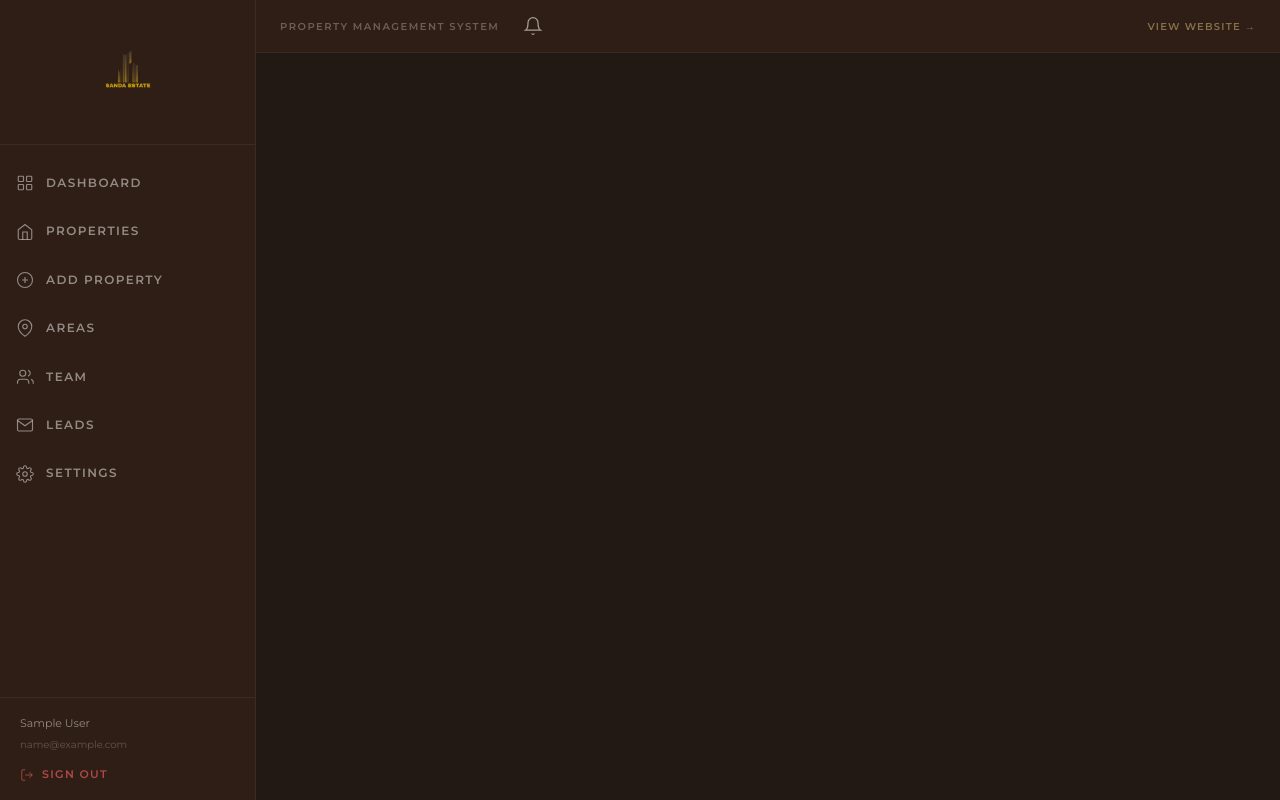
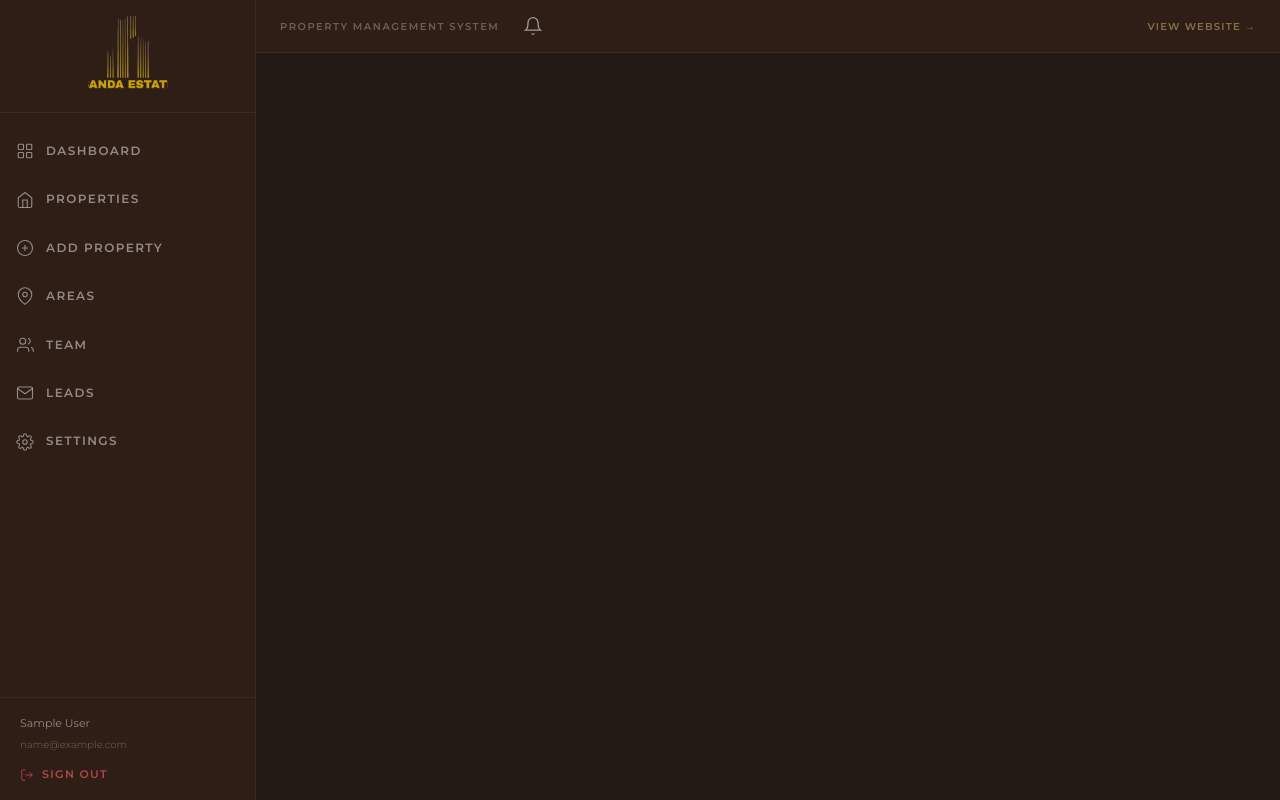
Before and after one commit to ArslanEjaz61/Sanda-Estate, a React (Vite) app: page /admin in a window 1280 px wide. Built offline with nearby package versions, Linux system fonts and the light colour scheme; no server answers; sample sign-in values are in the browser's storage; a web font is replaced by a local one.

Commit message:
Crop transparent padding and resize logo in admin sidebar

```diff
--- a/src/admin/AdminLayout.jsx
+++ b/src/admin/AdminLayout.jsx
@@ -61,7 +61,7 @@ export default function AdminLayout() {
       {/* Sidebar */}
       <aside className={`fixed lg:static inset-y-0 left-0 z-50 w-64 flex flex-col transform transition-transform duration-300 lg:translate-x-0 ${sidebarOpen ? 'translate-x-0' : '-translate-x-full'}`} style={{ background: '#2f1e16', borderRight: '1px solid rgba(255,255,255,0.06)' }}>
         {/* Logo */}
-        <div className="py-8 flex items-center justify-center" style={{ borderBottom: '1px solid rgba(255,255,255,0.06)' }}>
+        <div className="py-4 flex items-center justify-center" style={{ borderBottom: '1px solid rgba(255,255,255,0.06)' }}>
           <Logo variant="light" className="h-20 w-auto" />
         </div>
 
--- a/src/components/ui/Logo.jsx
+++ b/src/components/ui/Logo.jsx
@@ -17,11 +17,11 @@ export default function Logo({ isSolid = true, variant = '', className = '', siz
   }
 
   return (
-    <div className={`flex items-center select-none ${logoHeightClass} ${className}`}>
+    <div className={`flex items-center justify-center select-none overflow-hidden aspect-square ${logoHeightClass} ${className}`}>
       <img
         src="/sanda-logo.png"
         alt="Sanda Estate"
-        className="h-full w-auto object-contain transition-transform duration-300 hover:scale-105"
+        className="h-full w-full object-contain transition-transform duration-300 scale-[2.1] hover:scale-[2.2]"
         style={{ display: 'block' }}
       />
     </div>
```
